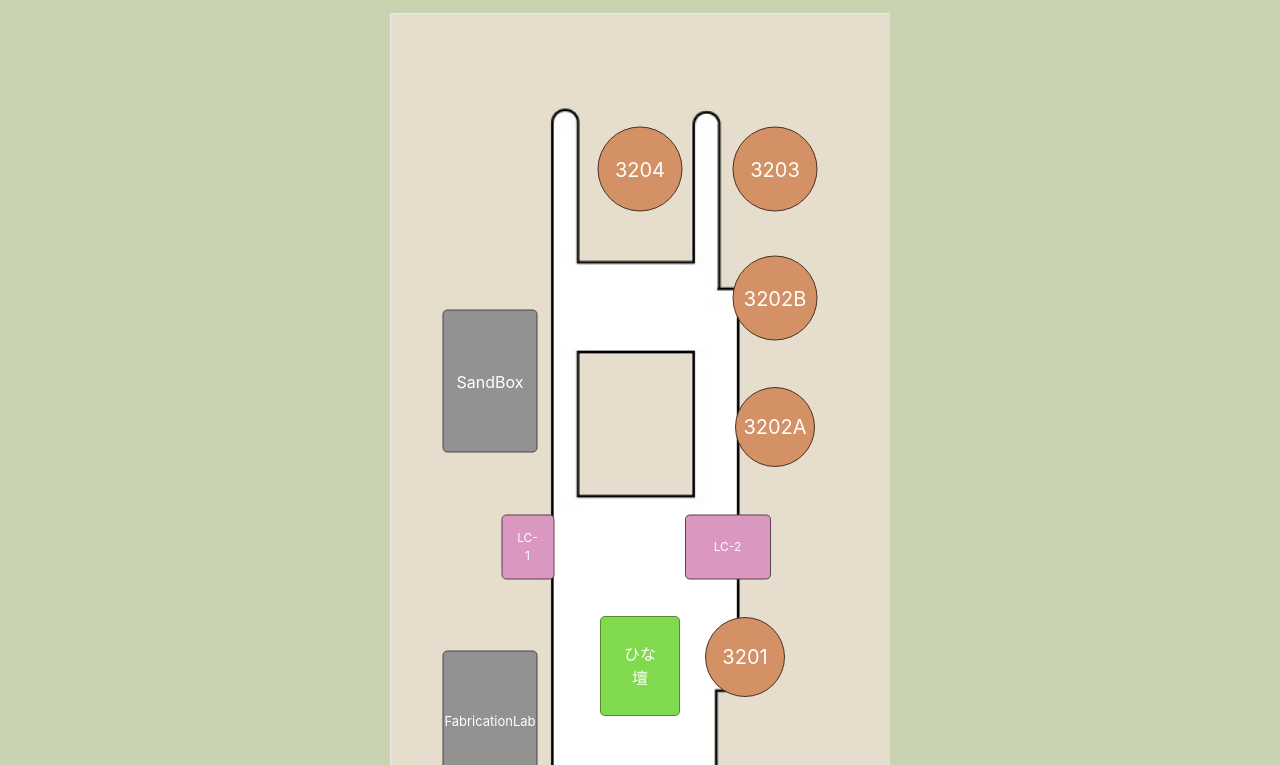
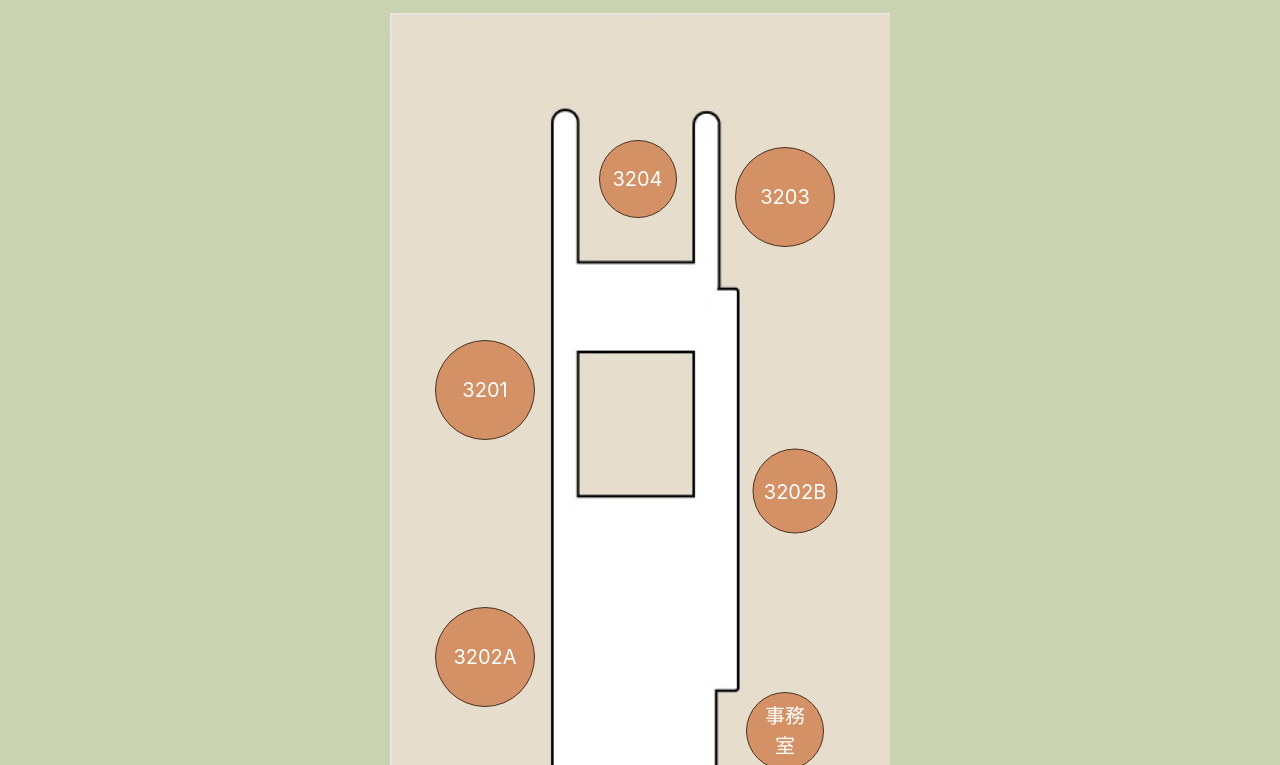
Before and after one commit to kumadesu4649/reitaku-mitu, a plain HTML site: page satuki3F.html in a window 1280 px wide. Shown: the part 187-952 px from the top of the page. Drawn offline with nearby package versions, Linux system fonts and the light colour scheme.

Commit message:
スラックの画像みたいに配置したよ

```diff
--- a/satuki3F.html
+++ b/satuki3F.html
@@ -50,11 +50,12 @@
             <button id="btn-3202A" type="button" class="btn rounded-circle btn-lg d-flex align-items-center justify-content-center">3202A</button>
             <button id="btn-3202B" type="button" class="btn rounded-circle btn-lg d-flex align-items-center justify-content-center">3202B</button>
             <button id="btn-3203" type="button" class="btn rounded-circle btn-lg d-flex align-items-center justify-content-center">3203</button>
-            <button id="btn-3204" type="button" class="btn rounded-circle btn-lg d-flex align-items-center justify-content-center">3204</button>            <button id="btn-hina1f" type="button" class="btn btn-outline-secondary btn-lg d-flex align-items-center justify-content-center">ひな壇</button>
-            <button id="btn-Sand" type="button" class="btn btn-outline-secondary btn-lg d-flex align-items-center justify-content-center">SandBox</button>
-            <button id="btn-Fab" type="button" class="btn btn-outline-secondary btn-lg d-flex align-items-center justify-content-center">FabricationLab</button>
-            <button id="btn-Lounge1" type="button" class="btn btn-outline-secondary btn-lg d-flex align-items-center justify-content-center">LC-1</button>
-            <button id="btn-Lounge2" type="button" class="btn btn-outline-secondary btn-lg d-flex align-items-center justify-content-center">LC-2</button>
+            <button id="btn-3204" type="button" class="btn rounded-circle btn-lg d-flex align-items-center justify-content-center">3204</button>
+            <!--<button id="btn-hina1f" type="button" class="btn btn-outline-secondary btn-lg d-flex align-items-center justify-content-center">ひな壇</button>-->
+            <button id="btn-zimu" type="button" class="btn rounded-circle btn-lg d-flex align-items-center justify-content-center">事務室</button>
+            <!--<button id="btn-Fab" type="button" class="btn btn-outline-secondary btn-lg d-flex align-items-center justify-content-center">FabricationLab</button>-->
+            <!--<button id="btn-Lounge1" type="button" class="btn btn-outline-secondary btn-lg d-flex align-items-center justify-content-center">LC-1</button>
+            <button id="btn-Lounge2" type="button" class="btn btn-outline-secondary btn-lg d-flex align-items-center justify-content-center">LC-2</button>-->
         </div>
     </div>
     <div class="exit">
--- a/styles3F.css
+++ b/styles3F.css
@@ -21,40 +21,45 @@
 
 /* 各ボタンの位置とサイズ */
 #btn-3201 {
-    width: 80px;
-    height: 80px;
-    top: 70%;
-    left: 71%;
+    width: 100px;
+    height: 100px;
+    top: 41%;
+    left: 19%;
 }
 
 #btn-3202A {
-    width: 80px;
-    height: 80px;
-    top: 45%;
-    left: 77%;
+    width: 100px;
+    height: 100px;
+    top: 70%;
+    left: 19%;
 }
 
 #btn-3202B {
     width: 85px;
     height: 85px;
-    top: 31%;
-    left: 77%;
+    top: 52%;
+    left: 81%;
 }
 
 #btn-3203 {
-    width: 85px;
-    height: 85px;
-    top: 17%;
-    left: 77%;
+    width: 100px;
+    height: 100px;
+    top: 20%;
+    left: 79%;
 }
 
 #btn-3204 {
-    width: 85px;
-    height: 85px;
-    top: 17%;
-    left: 50%;
+    width: 78px;
+    height: 78px;
+    top: 18%;
+    left: 49.5%;
 }
-
+#btn-zimu{
+    width: 78px;
+    height: 78px;
+    top: 78%;
+    left: 79%;
+}
 #btn-hina1f {
     position: absolute;
     background-color: #81da4e;
```
